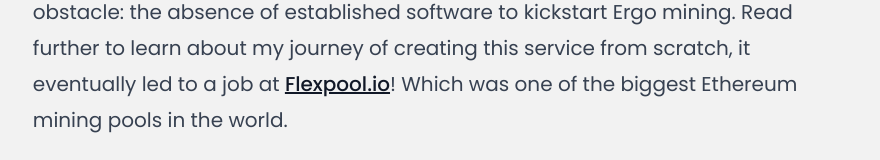
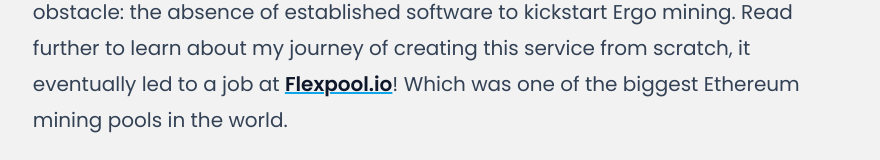
Before and after one commit to prosavage/personal-site-v3, a Next.js app: page /projects/enigmapool in a window 1280 px wide. Shown: the part 474-634 px from the top of the page, without its empty margins (199-1079 px from the left). Built offline with nearby package versions, Linux system fonts and the light colour scheme.

Commit message:
Fix links and project text

```diff
--- a/src/app/projects/components/ArticleLayout.tsx
+++ b/src/app/projects/components/ArticleLayout.tsx
@@ -25,7 +25,7 @@ export const ArticleLayout: React.FC<ArticleLayoutProps> = ({ title, children, t
                         <Link href={"/"}><p className="my-2 font-medium text-lg md:text-xl">Home</p></Link>
                         <p className="my-2 font-medium text-lg md:text-xl">Posted on {dateStr}</p>
                   </div>
-                  <div className="my-4 prose prose-slate sm:prose md:prose-xl lg:max-w-prose">
+                  <div className="my-4 prose prose-slate md:prose-xl lg:max-w-prose">
                         {children}
                   </div>
                   <Separator className="my-2"/>
--- a/src/app/sections/OtherProjects.tsx
+++ b/src/app/sections/OtherProjects.tsx
@@ -21,7 +21,7 @@ export const OtherProjects: React.FC<OtherProjectsProps> = ({ }) => {
                   title: "Marketplace Demo",
                   description: <React.Fragment>
                         <p>I wrote this software to serve as a hub for my minecraft plugins. The software allowed my users to purchase, download, review, and get support for plugins.
-                              It was built using <Link href={"https://typescriptlang.org"}>TypeScript</Link>, <Link href={"https://react.dev/"}>React</Link>, and <Link href={"https://next.dev"}>Next.js</Link> on the frontend.
+                              It was built using <Link href={"https://typescriptlang.org"}>TypeScript</Link>, <Link href={"https://react.dev/"}>React</Link>, and <Link href={"https://nextjs.org"}>Next.js</Link> on the frontend.
                               For the backend, I used <Link href={"https://typescriptlang.org"}>TypeScript</Link> again, <Link href={"https://expressjs.com/"}>Express</Link>, and <Link href={"https://www.mongodb.com/"}>MongoDB</Link>.
                               Using the same programming language across both the frontend and backend allowed me to share code between the two, which was a huge productivity boost. I could share types easily and even share some utility functions for things like validation.
                               Which can be a really big deal when you are building so many endpoints, and you don&apos;t want discrepancies between the frontend and backend&apos;s validation. I also used <Link href={"https://www.docker.com/"}>Docker</Link> to containerize the application and <Link href={"https://www.nginx.com/"}>Nginx</Link> to serve the frontend. I used <Link href={"https://bunny.net"}>BunnyCDN</Link>
--- a/src/mdx-components.tsx
+++ b/src/mdx-components.tsx
@@ -1,4 +1,5 @@
 import type { MDXComponents } from 'mdx/types'
+import { Link } from './components/Link'
 
 // This file allows you to provide custom React components
 // to be used in MDX files. You can import and use any
@@ -11,5 +12,6 @@ export function useMDXComponents(components: MDXComponents): MDXComponents {
     // Allows customizing built-in components, e.g. to add styling.
     // h1: ({ children }) => <h1 style={{ fontSize: "100px" }}>{children}</h1>,
     ...components,
+    a: (props) => <Link href={props.href || ""} {...props}>{props.children}</Link>,
   }
 }
```
Also changed, not shown: src/app/projects/enigmapool/page.tsx (+6 -2 lines).
